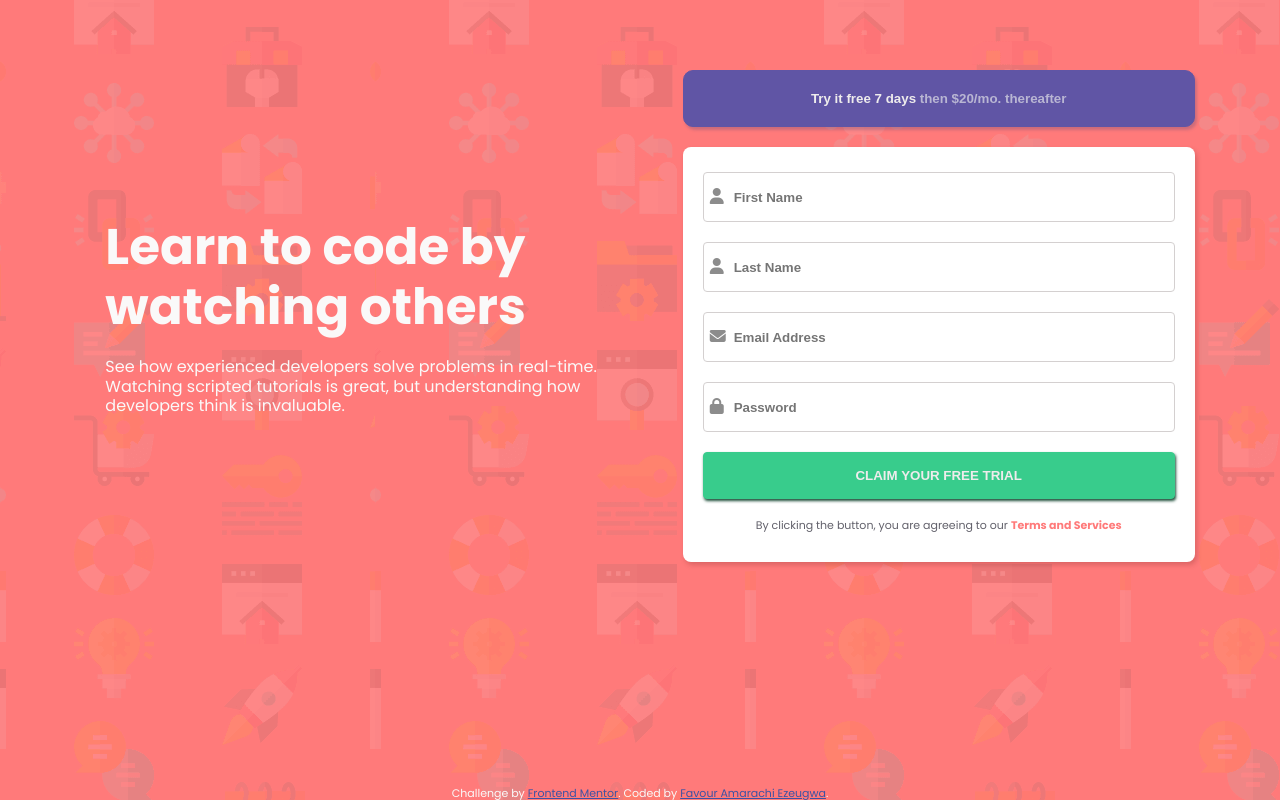
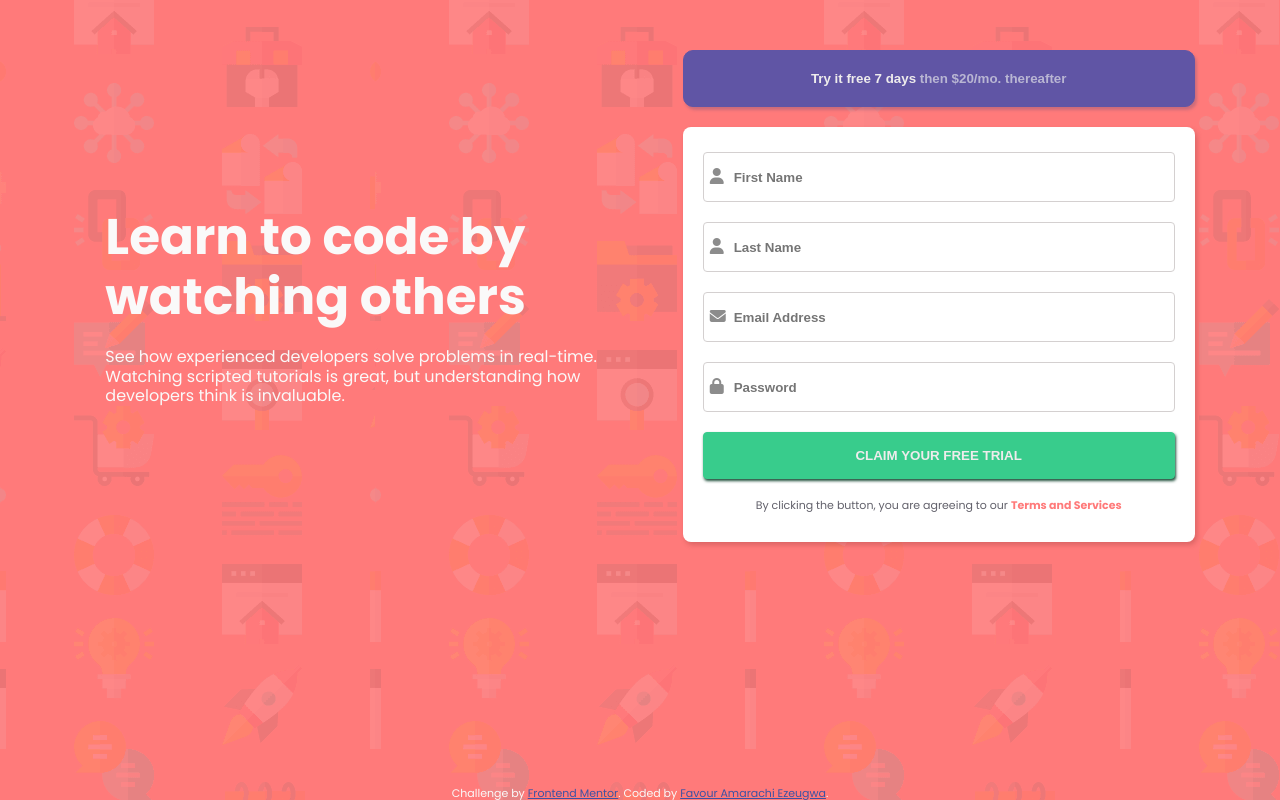
Before and after one commit to Favourezeugwa/Sign-up-form, a website: page index.html in a window 1280 px wide. Drawn offline with Linux system fonts and the light colour scheme.

Commit message:
Modify style.css file

```diff
--- a/style.css
+++ b/style.css
@@ -53,7 +53,7 @@ h1 {
   padding: 15px 50px;
   font-weight: 700;
   border: 1px solid hsl(248, 32%, 49%);
-  box-shadow: 2px 3px 3px 0px hsla(249, 24%, 39%, 0.295);
+  box-shadow: 2px 3px 3px 0 hsla(249, 24%, 39%, 0.295);
 }
 
 .tryIt-btn:hover {
@@ -71,7 +71,7 @@ form {
   padding: 20px 20px;
   background-color: rgb(255, 255, 255);
   border-radius: 10px;
-  box-shadow: 2px 3px 5px 0px hsla(0, 46%, 36%, 0.288);
+  box-shadow: 2px 3px 5px 0 hsla(0, 46%, 36%, 0.288);
 }
 
 label {
@@ -135,7 +135,7 @@ input:focus {
   border-radius: 4px;
   color: rgb(238, 236, 236);
   border: 1px solid hsl(154, 59%, 51%);
-  box-shadow: 1px 2px 3px 0px hsl(154, 45%, 21%);
+  box-shadow: 1px 2px 3px 0 hsl(154, 45%, 21%);
 }
 
 .claim-btn:hover {
@@ -160,6 +160,7 @@ input:focus {
   font-size: 11px;
   text-align: center;
 }
+
 .attribution a {
   color: hsl(228, 45%, 44%);
 }
@@ -195,11 +196,11 @@ input:focus {
 
   section {
     width: 40%;
-    margin-top: 0px;
+    margin-top: 0;
   }
 
   .tryIt-btn {
-    margin-top: 50;
+    margin-top: 50px;
     width: 100%;
     padding: 10px 50px;
   }
```
